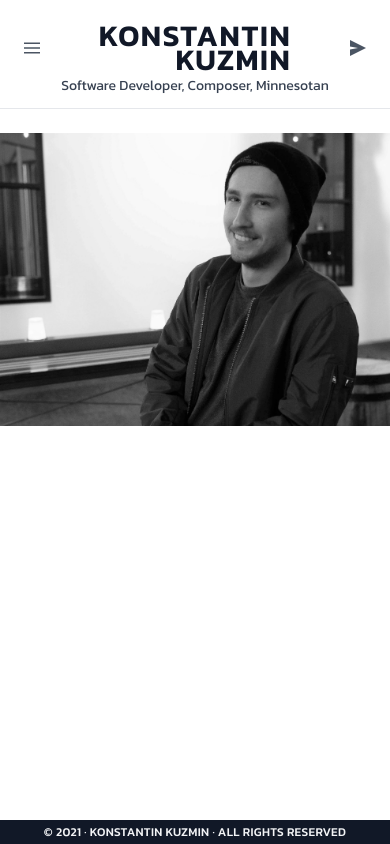
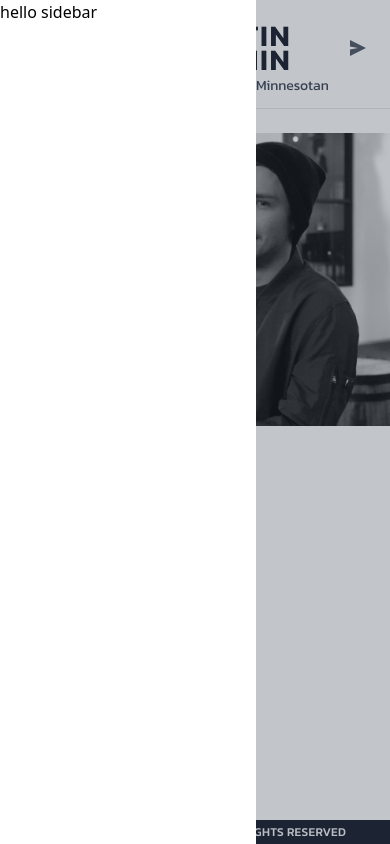
Before and after one commit to Kuzmink13/konstantin-kuzmin-dot-com-old, a React (Create React App) app: page / in a window 390 px wide. Both pictures are taken after a click on the button 32 px from the left and 48 px from the top of the page. Built offline with nearby package versions, Linux system fonts and the light colour scheme.

Commit message:
Implemented placeholder sidebar

```diff
--- a/src/components/App.jsx
+++ b/src/components/App.jsx
@@ -6,16 +6,22 @@ import React from 'react';
 import { BrowserRouter, Switch, Route } from 'react-router-dom';
 
 import Header from './Header';
+import Sidebar from './Sidebar';
 import Home from './Home';
 import Projects from './Projects';
 import Resume from './Resume';
 import Contact from './Contact';
 import Footer from './Footer';
 
+import useToggle from '../hooks/useToggle';
+
 export default function App() {
+  const [isSidebarOpen, toggleSidebar] = useToggle();
+
   return (
     <BrowserRouter>
-      <Header />
+      <Header {...{ isSidebarOpen, toggleSidebar }} />
+      {isSidebarOpen && <Sidebar {...{ toggleSidebar }} />}
       <div className="flex flex-col flex-grow">
         <Switch>
           <Route path="/" exact component={Home} />
--- a/src/components/Header.jsx
+++ b/src/components/Header.jsx
@@ -21,12 +21,12 @@ const social = [
   { name: 'stackoverflow', svg: svg.stackoverflow, link: '' },
 ];
 
-export default function Header() {
+export default function Header({ toggleSidebar }) {
   return (
     <header className="flex flex-col py-3 my-3 justify-items-center px-6 sm:px-8 md:px-4 w-full max-w-screen-lg mx-auto border-b">
       <div className="flex flex-row justify-between md:justify-center">
         <div className="flex flex-col justify-center md:hidden">
-          <button className="icon-button">
+          <button className="icon-button" onClick={toggleSidebar}>
             <svg viewBox={svg.menu.viewbox}>
               <title>menu</title>
               <path d={svg.menu.path} />
--- /dev/null
+++ b/src/components/PopOver.jsx
@@ -0,0 +1,14 @@
+/**
+ * Copyright (c) Konstantin Kuzmin. All Rights Reserved.
+ */
+
+import React from 'react';
+
+export default function PopOver({ closeFn }) {
+  return (
+    <div
+      className="md:hidden absolute h-screen w-screen bg-gray-700 opacity-30"
+      onClick={() => closeFn()}
+    ></div>
+  );
+}
--- /dev/null
+++ b/src/components/Sidebar.jsx
@@ -0,0 +1,18 @@
+/**
+ * Copyright (c) Konstantin Kuzmin. All Rights Reserved.
+ */
+
+import React, { Fragment } from 'react';
+
+import PopOver from './PopOver';
+
+export default function Sidebar({ toggleSidebar }) {
+  return (
+    <Fragment>
+      <PopOver closeFn={toggleSidebar} />
+      <div className="md:hidden absolute w-64 h-screen bg-white">
+        hello sidebar
+      </div>
+    </Fragment>
+  );
+}
--- /dev/null
+++ b/src/hooks/useToggle.js
@@ -0,0 +1,21 @@
+/**
+ * Copyright (c) Konstantin Kuzmin. All Rights Reserved.
+ */
+
+import { useState } from 'react';
+
+export default function useToggle(initialState = false) {
+  const [state, setState] = useState(initialState);
+
+  const toggleState = (newState = undefined) => {
+    newState === undefined
+      ? setState((prevState) => !prevState)
+      : setState(newState);
+  };
+
+  const resetState = () => {
+    setState(initialState);
+  };
+
+  return [state, toggleState, resetState];
+}
```
